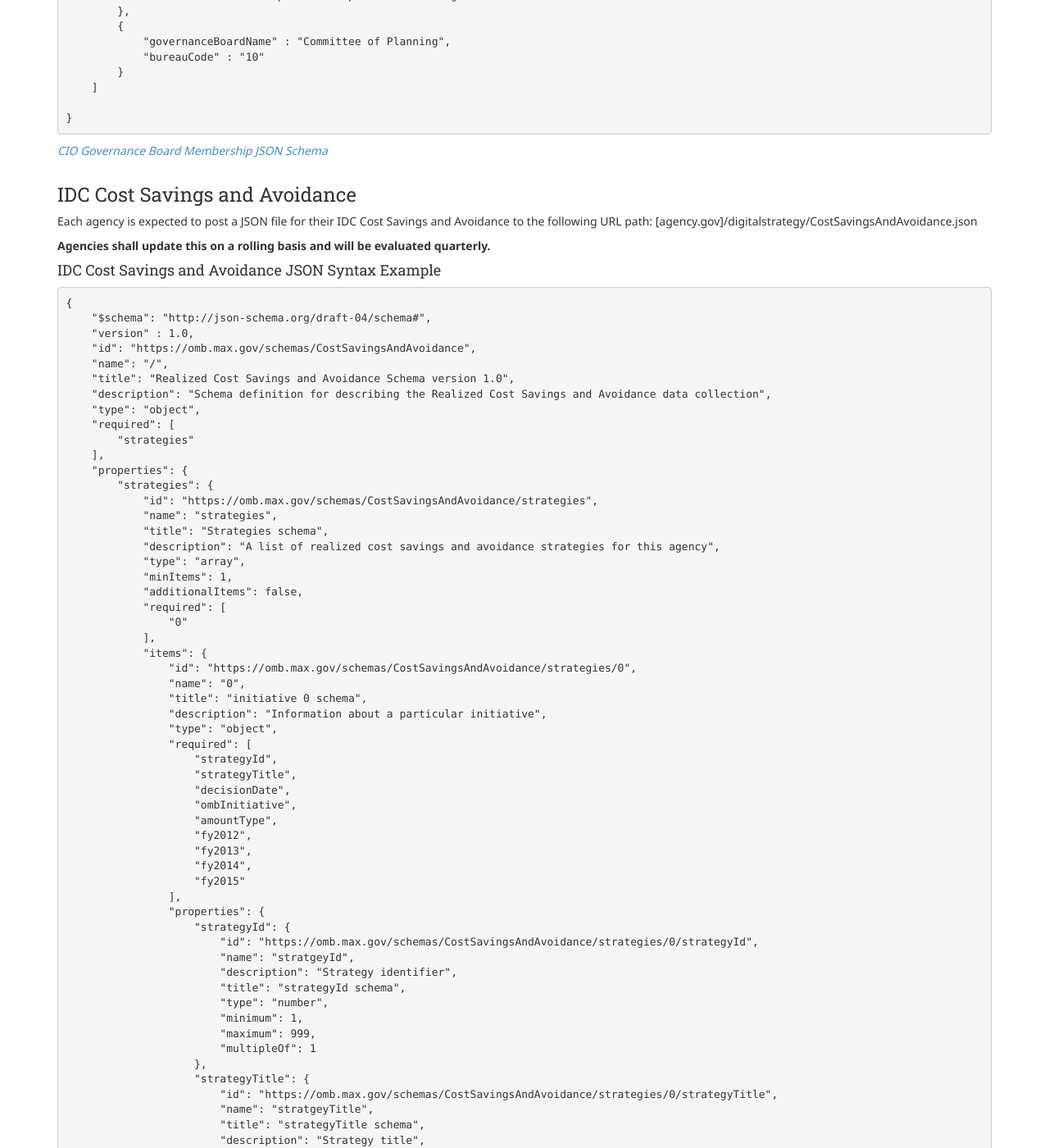
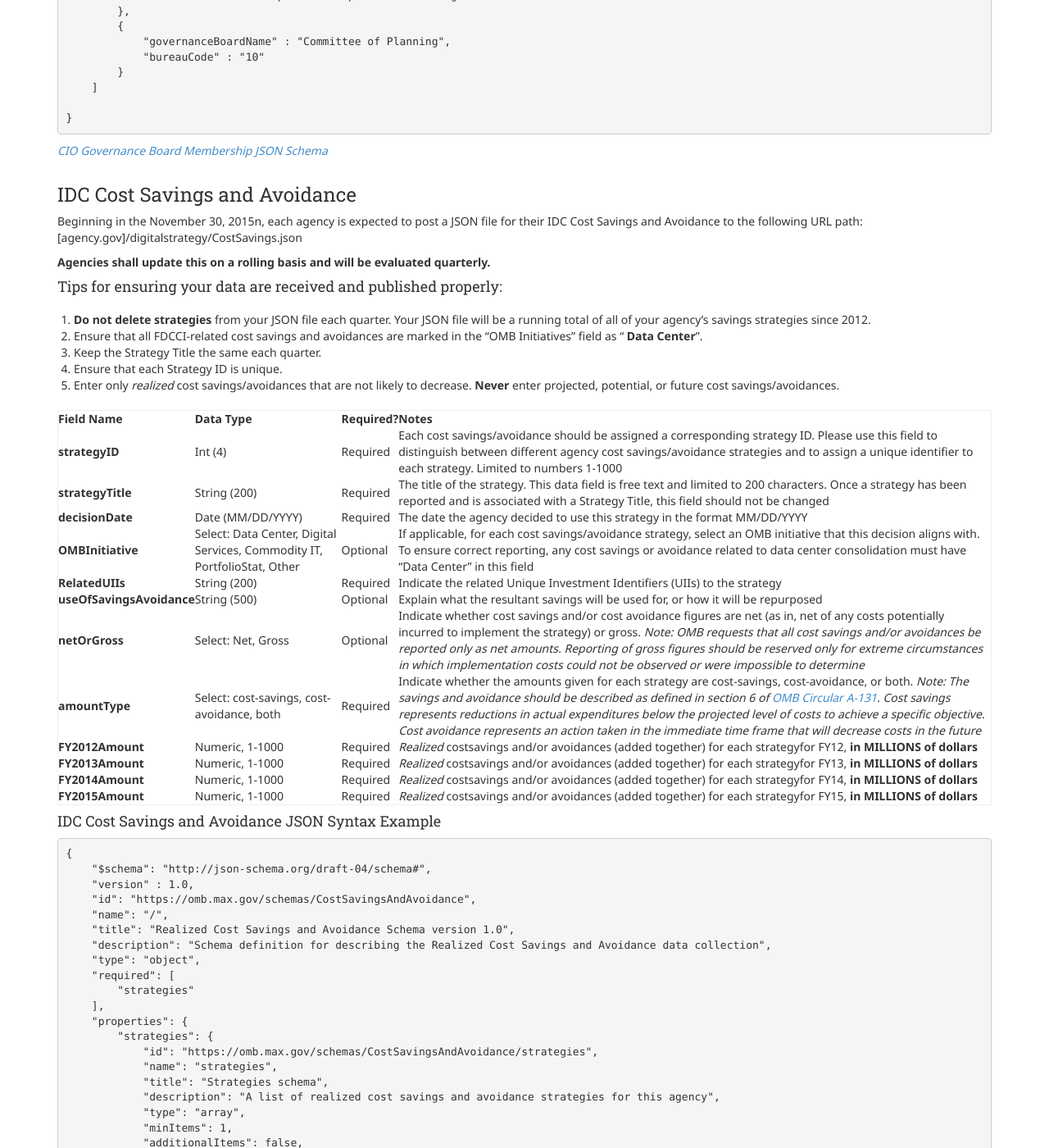
Before and after one commit to WhiteHouse/fitara, a Jekyll site: the page built from schema.md, in a window 1280 px wide and 1400 px high, scrolled down 2147 px. Shown: the whole window at 82% size. Built offline with Jekyll 4.4.1, drawn with Linux system fonts in a browser that asks for light colours; some of the changed text lies outside the part shown.

Commit message:
Update schema.md

```diff
--- a/schema.md
+++ b/schema.md
@@ -105,9 +105,32 @@ Field Name                            | Data Type                       | Requir
 *[CIO Governance Board Membership JSON Schema](https://management.cio.gov/schemaexamples/governanceBoardSchema.json)*
 
 ### IDC Cost Savings and Avoidance
-Each agency is expected to post a JSON file for their IDC Cost Savings and Avoidance to the following URL path: [agency.gov]/digitalstrategy/CostSavingsAndAvoidance.json
+Beginning in the November 30, 2015n, each agency is expected to post a JSON file for their IDC Cost Savings and Avoidance to the following URL path: [agency.gov]/digitalstrategy/CostSavings.json
 
 **Agencies shall update this on a rolling basis and will be evaluated quarterly.**
+
+#### Tips for ensuring your data are received and published properly:
+
+1. **Do not delete strategies** from your JSON file each quarter. Your JSON file will be a running total of all of your agency's savings strategies since 2012.
+2. Ensure that all FDCCI-related cost savings and avoidances are marked in the "OMB Initiatives" field as " **Data Center**".
+3. Keep the Strategy Title the same each quarter.
+4. Ensure that each Strategy ID is unique.
+5. Enter only _realized_ cost savings/avoidances that are not likely to decrease. **Never** enter projected, potential, or future cost savings/avoidances.
+
+| Field Name | Data Type | Required? | Notes |
+| --- | --- | --- | --- |
+| **strategyID** | Int (4) | Required | Each cost savings/avoidance should be assigned a corresponding strategy ID. Please use this field to distinguish between different agency cost savings/avoidance strategies and to assign a unique identifier to each strategy. Limited to numbers 1-1000 |
+| **strategyTitle** | String (200) | Required | The title of the strategy. This data field is free text and limited to 200 characters. Once a strategy has been reported and is associated with a Strategy Title, this field should not be changed |
+| **decisionDate** | Date (MM/DD/YYYY) | Required | The date the agency decided to use this strategy in the format MM/DD/YYYY |
+| **OMBInitiative** | Select: Data Center, Digital Services, Commodity IT, PortfolioStat, Other | Optional | If applicable, for each cost savings/avoidance strategy, select an OMB initiative that this decision aligns with. To ensure correct reporting, any cost savings or avoidance related to data center consolidation must have “Data Center” in this field |
+| **RelatedUIIs** | String (200) | Required | Indicate the related Unique Investment Identifiers (UIIs) to the strategy |
+| **useOfSavingsAvoidance** | String (500) | Optional | Explain what the resultant savings will be used for, or how it will be repurposed |
+| **netOrGross** | Select: Net, Gross | Optional | Indicate whether cost savings and/or cost avoidance figures are net (as in, net of any costs potentially incurred to implement the strategy) or gross. _Note: OMB requests that all cost savings and/or avoidances be reported only as net amounts. Reporting of gross figures should be reserved only for extreme circumstances in which implementation costs could not be observed or were impossible to determine_ |
+| **amountType** | Select: cost-savings, cost-avoidance, both | Required | Indicate whether the amounts given for each strategy are cost-savings, cost-avoidance, or both. _Note: The savings and avoidance should be described as defined in section 6 of [OMB Circular A-131](https://www.whitehouse.gov/omb/circulars_a131). Cost savings represents reductions in actual expenditures below the projected level of costs to achieve a specific objective. Cost avoidance represents an action taken in the immediate time frame that will decrease costs in the future_ |
+| **FY2012Amount** | Numeric, 1-1000 | Required | _Realized_ costsavings and/or avoidances (added together) for each strategyfor FY12, **in MILLIONS of dollars** |
+| **FY2013Amount** | Numeric, 1-1000 | Required | _Realized_ costsavings and/or avoidances (added together) for each strategyfor FY13, **in MILLIONS of dollars** |
+| **FY2014Amount** | Numeric, 1-1000 | Required | _Realized_ costsavings and/or avoidances (added together) for each strategyfor FY14, **in MILLIONS of dollars** |
+| **FY2015Amount** | Numeric, 1-1000 | Required | _Realized_ costsavings and/or avoidances (added together) for each strategyfor FY15, **in MILLIONS of dollars** |
 
 #### IDC Cost Savings and Avoidance JSON Syntax Example
 
@@ -354,5 +377,6 @@ Each agency is expected to post a JSON file for their IDC Cost Savings and Avoid
     }
 }
 
+~~~
 
-~~~
+*[IDC Cost Savings and Avoidance JSON Schema](https://management.cio.gov/schemaexamples/CostSavingsSchema.json)*
```
